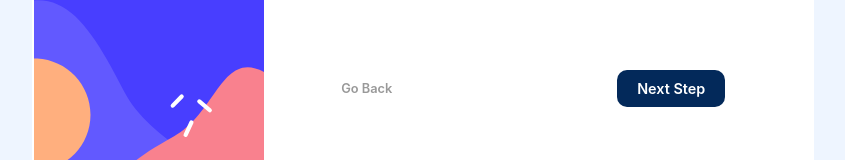
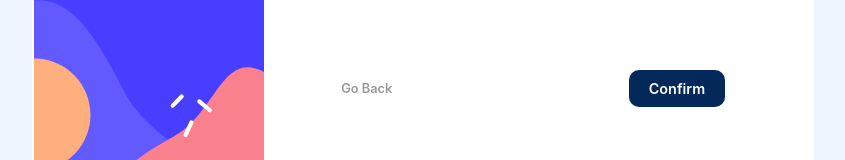
Before and after one commit to darrk-heart/multi-step-form, a React (Create React App) app: page / in a window 1280 px wide. Shown: the part 450-610 px from the top of the page, without its empty margins (217-1062 px from the left). Built offline with nearby package versions, Linux system fonts and the light colour scheme.

Commit message:
one change today

```diff
--- a/src/components/Form4/Form4.jsx
+++ b/src/components/Form4/Form4.jsx
@@ -52,7 +52,7 @@ function Form4() {
           </div>
           <div className={styles.beneath}>
             <span>Go Back</span>
-            <h6 className={styles.nextstep}>Next Step</h6>
+            <h6 className={styles.nextstep}>Confirm</h6>
           </div>
         </div>
       </div>
```
